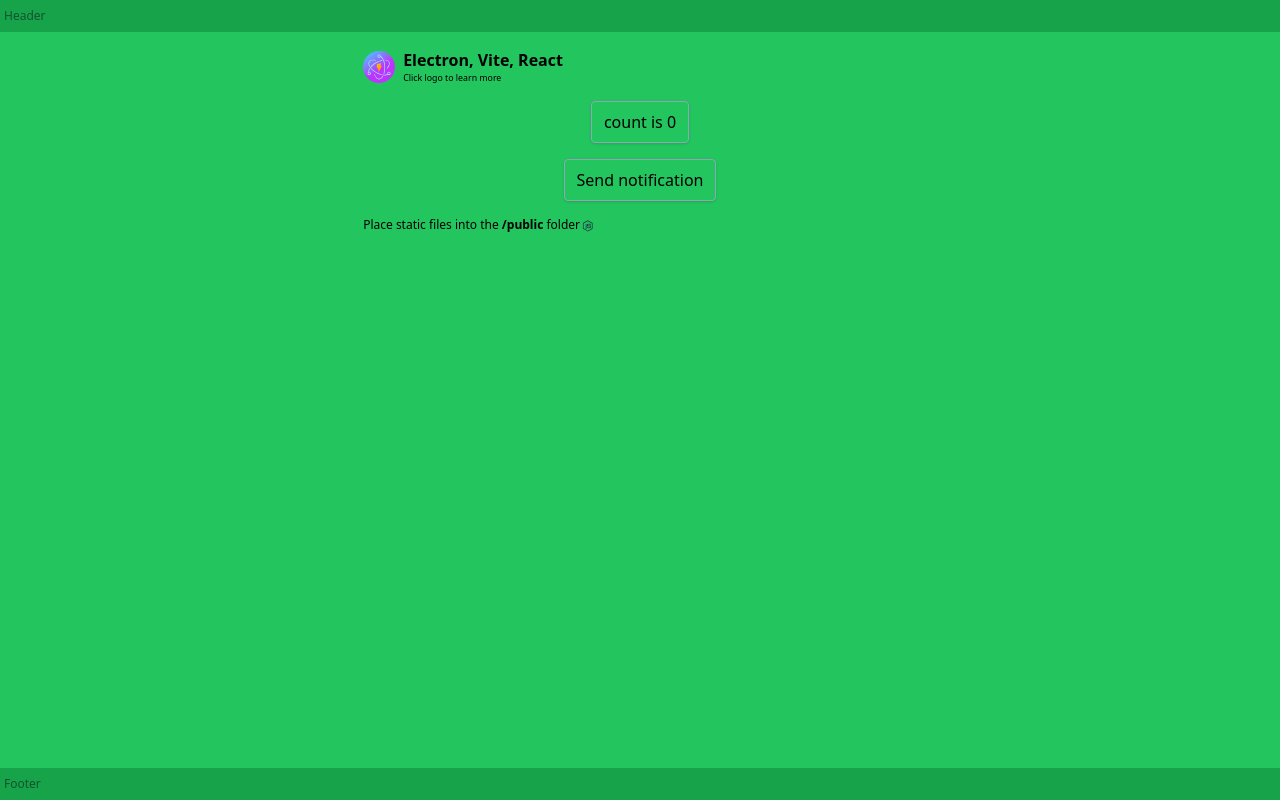
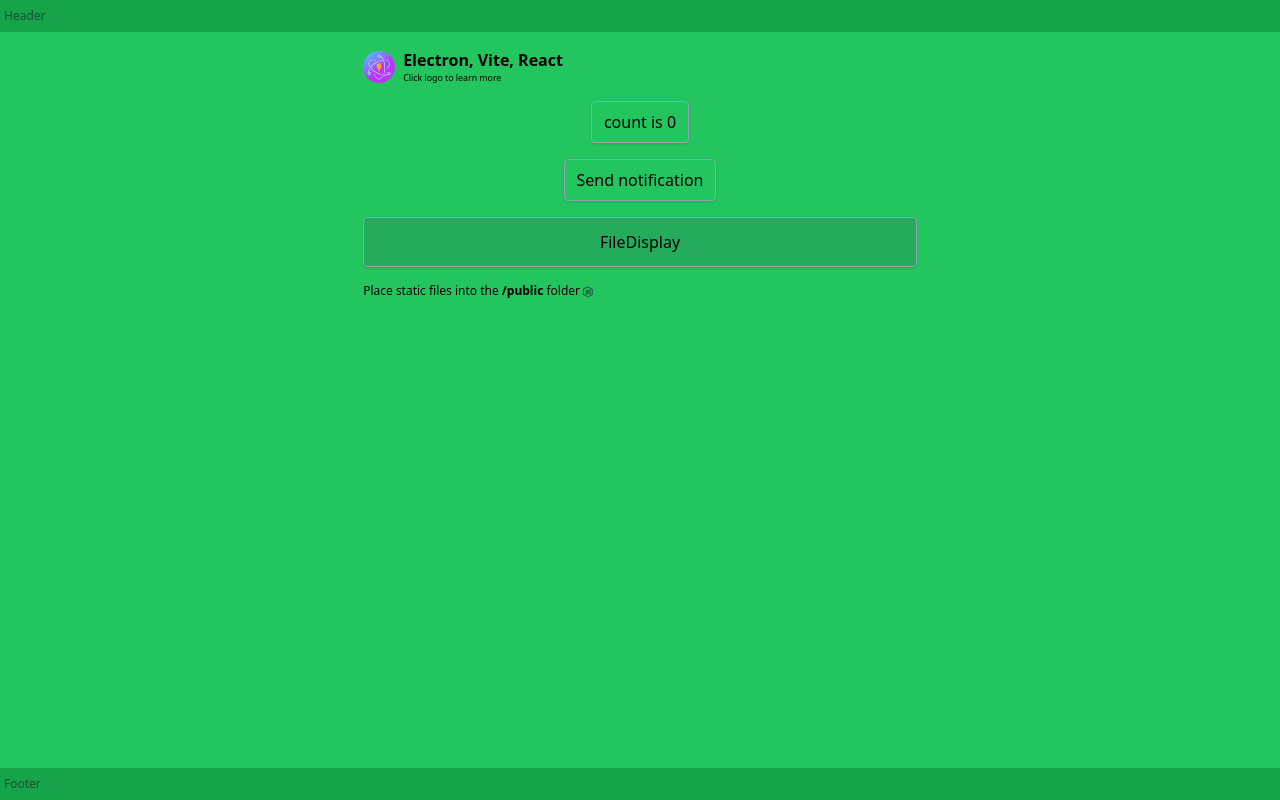
Before and after one commit to maxzz/electron-react, a React (Vite) app: page / in a window 1280 px wide. Built offline with nearby package versions, Linux system fonts and the light colour scheme.

Commit message:
WIP. app. ---------- add FileDisplay w/ native drag&drop. not working

```diff
--- a/src/App.tsx
+++ b/src/App.tsx
@@ -1,6 +1,7 @@
 import { useState } from 'react';
 import nodeLogo from "./assets/node.svg";
 import './App.scss';
+import { FileDisplay } from './components/FileDisplay';
 
 // const electoronVersion = typeof process !== 'undefined' ? process.versions.electron : 'tm:22.1.0';
 // console.log('[App.tsx]', `Hello world from Electron ${electoronVersion}.`);
@@ -15,6 +16,7 @@ export function App() {
                     <Header />
                     <TestState />
                     <TestState2 />
+                    <FileDisplay />
                     <TheRest />
                 </div>
             </div>
--- /dev/null
+++ b/src/components/FileDisplay.tsx
@@ -0,0 +1,49 @@
+import React from 'react';
+
+function getDraggedFile(event: React.DragEvent): DataTransferItem | undefined {
+    console.log('event.dataTransfer', event.dataTransfer);
+
+    return event.dataTransfer?.items[0];
+}
+
+function getDroppedFile(event: React.DragEvent): File | undefined {
+    console.log('event.getDroppedFile', event.dataTransfer);
+
+    return event.dataTransfer?.files[0];
+}
+
+function fileTypeSupported(item: DataTransferItem | undefined) {
+    if (!item) {
+        return false;
+    }
+    console.log('file', item, (item as any).getAsFileSystemHandle(), 'item.getAsFile = ', item.getAsFile());
+    return true;
+}
+
+export function FileDisplay() {
+    return (
+        <>
+            <div
+                className="px-4 py-3 text-center bg-slate-700/20 border-slate-400 border rounded shadow"
+                onDragOver={(event) => {
+                    event.preventDefault();
+                    event.stopPropagation();
+
+                    const file = getDraggedFile(event);
+                    if (fileTypeSupported(file)) {
+
+                    }
+                }}
+                onDrop={(event) => {
+                    event.preventDefault();
+                    event.stopPropagation();
+
+                    const file = getDroppedFile(event);
+                }}
+            >
+                FileDisplay
+            </div>
+
+        </>
+    );
+}
```
